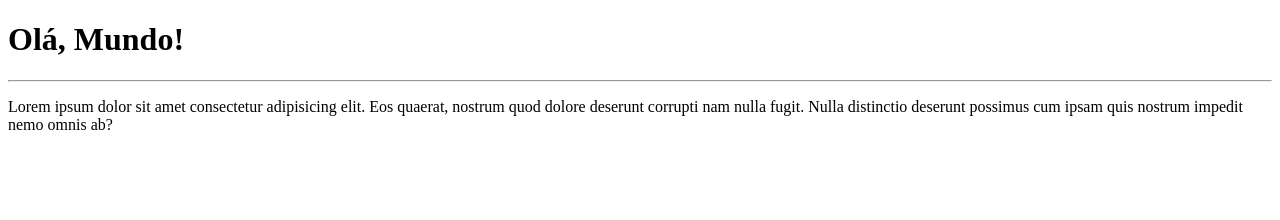
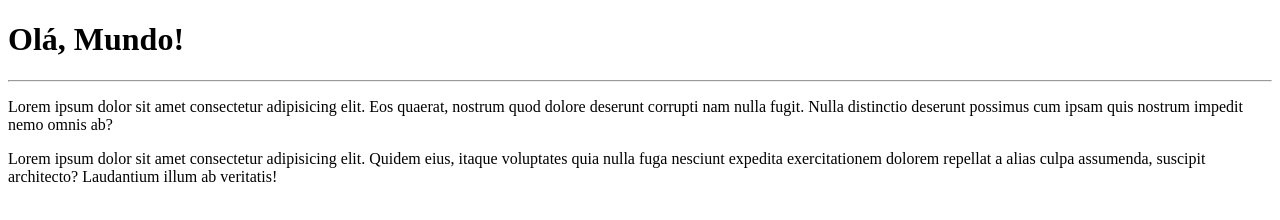
Before and after one commit to brasillrebeca/Ola-Mundo, a plain HTML site: page site-exemplo/index.html in a window 1280 px wide. Drawn offline with Linux system fonts and the light colour scheme.

Commit message:
adicionei um parágrafo

```diff
--- a/site-exemplo/index.html
+++ b/site-exemplo/index.html
@@ -9,5 +9,6 @@
     <h1>Olá, Mundo!</h1>
     <hr>
     <p>Lorem ipsum dolor sit amet consectetur adipisicing elit. Eos quaerat, nostrum quod dolore deserunt corrupti nam nulla fugit. Nulla distinctio deserunt possimus cum ipsam quis nostrum impedit nemo omnis ab?</p>
+    <p>Lorem ipsum dolor sit amet consectetur adipisicing elit. Quidem eius, itaque voluptates quia nulla fuga nesciunt expedita exercitationem dolorem repellat a alias culpa assumenda, suscipit architecto? Laudantium illum ab veritatis!</p>
 </body>
 </html>
```
